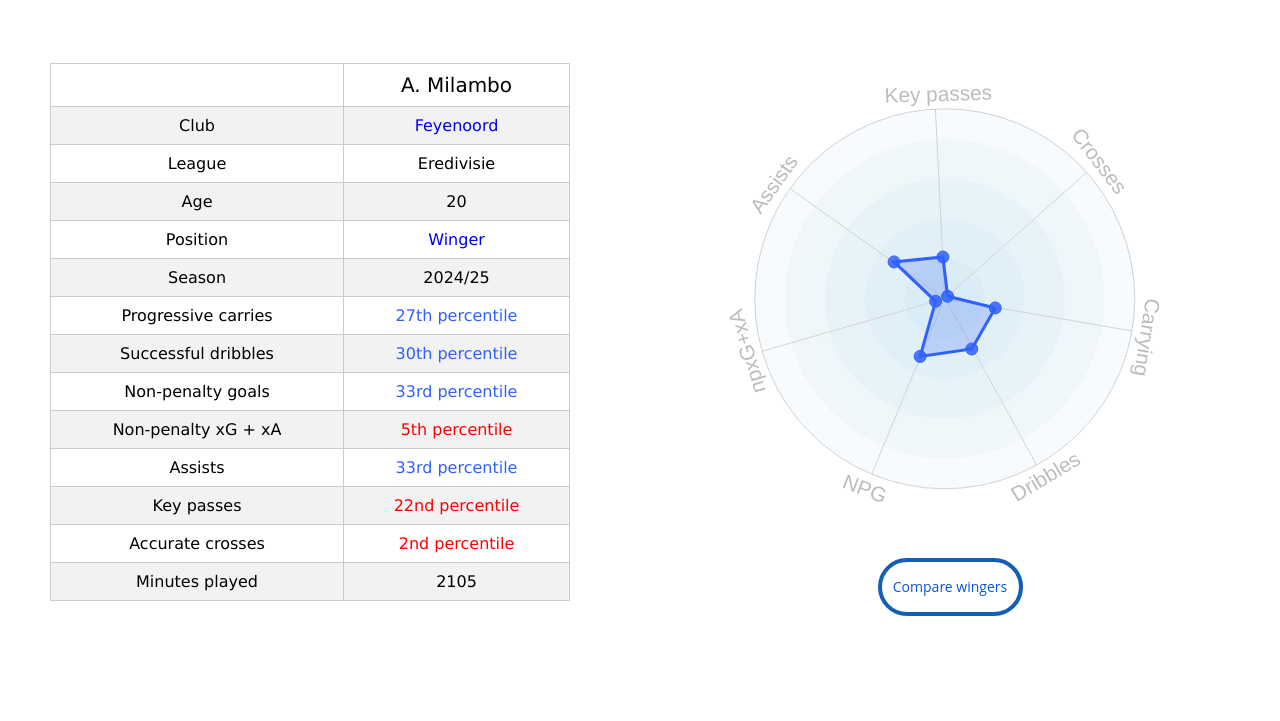
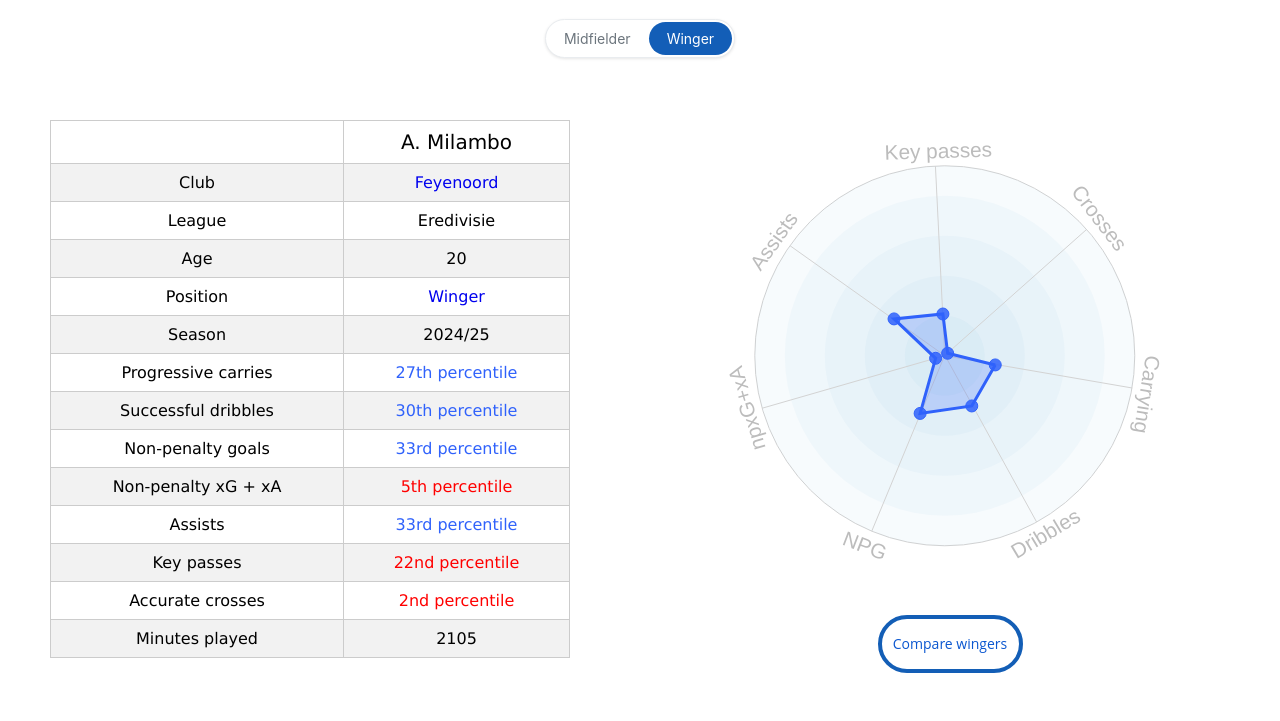
Before and after one commit to ohlitmybad/A_Milambo_Winger_stats, a plain HTML site: page index.html in a window 1280 px wide. Shown: the part 70-791 px from the top of the page. Drawn offline with nearby package versions, Linux system fonts and the light colour scheme; no server answers; a script that the page names is missing.

Commit message:
Update index.html

```diff
--- a/index.html
+++ b/index.html
@@ -705,10 +705,71 @@ svg text
     </div>
   </div></div>
 </header>
+    <div class="position-toggle-container">
+        <div class="position-toggle">
+            <a href="https://datamb.football/A_Milambo_Midfielder_stats" class="position-btn">Midfielder</a><a href="https://datamb.football/A_Milambo_Winger_stats" class="position-btn active">Winger</a>
+        </div>
+    </div>
+
 <script async src="https://pagead2.googlesyndication.com/pagead/js/adsbygoogle.js?client=ca-pub-7677714701428206"
      crossorigin="anonymous"></script>
      <script src="https://cdnjs.cloudflare.com/ajax/libs/xlsx/0.16.9/xlsx.full.min.js"></script>
-</head>
+
+    <style>
+    /* Position Toggle Styles */
+    .position-toggle-container {
+        display: flex;
+        justify-content: center;
+        margin: 10px 0 8px 0;
+        padding: 0 20px;
+    }
+
+    /* Mobile responsive */
+    @media only screen and (max-width: 1048px) {
+        .position-toggle-container {
+            margin: 8px 0 -25px 0;
+        }
+    }
+
+    .position-toggle {
+        display: flex;
+        background: white;
+        border: 1px solid #e9ecef;
+        border-radius: 20px;
+        overflow: hidden;
+        box-shadow: 0 1px 3px rgba(0,0,0,0.1);
+        gap: 2px;
+        padding: 2px;
+    }
+
+    .position-btn {
+        padding: 8px 16px;
+        border: none;
+        background: transparent;
+        cursor: pointer;
+        font-family: -apple-system, BlinkMacSystemFont, 'Segoe UI', Roboto, Oxygen, Ubuntu, Cantarell, 'Helvetica Neue', sans-serif;
+        font-size: 14px;
+        font-weight: 400;
+        color: #6c757d;
+        transition: all 0.15s ease-in-out;
+        text-decoration: none;
+        display: inline-block;
+        min-width: 80px;
+        text-align: center;
+        white-space: nowrap;
+        border-radius: 18px;
+        box-sizing: border-box;
+    }
+
+    .position-btn.active {
+        background: #135eb7;
+        color: white;
+        text-decoration: none;
+        padding: 8px 18px;
+        pointer-events: none;
+    }
+    </style>
+    </head>
 
 <script async src="https://www.googletagmanager.com/gtag/js?id=G-PSBMXX80EF"></script>
 <script>
```
